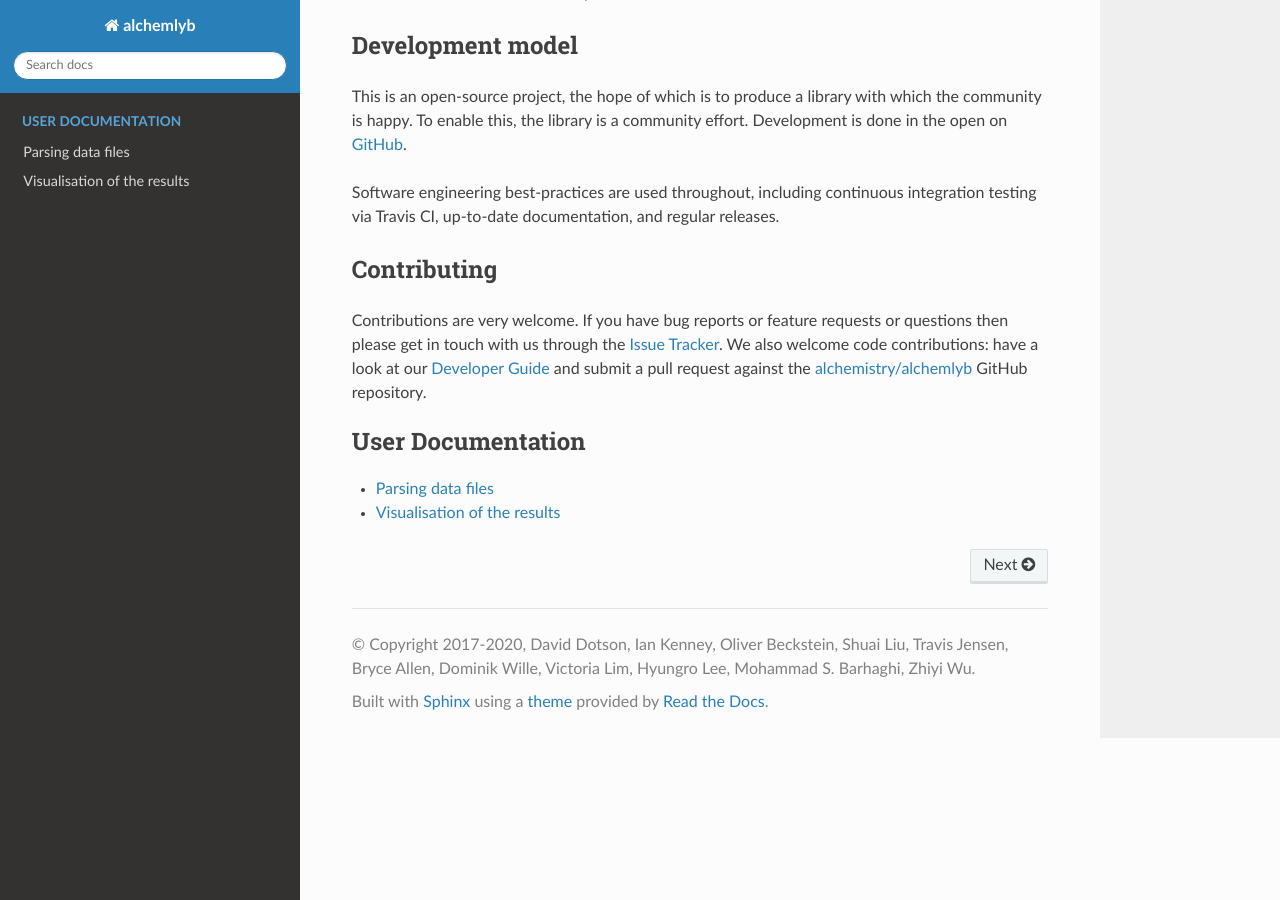
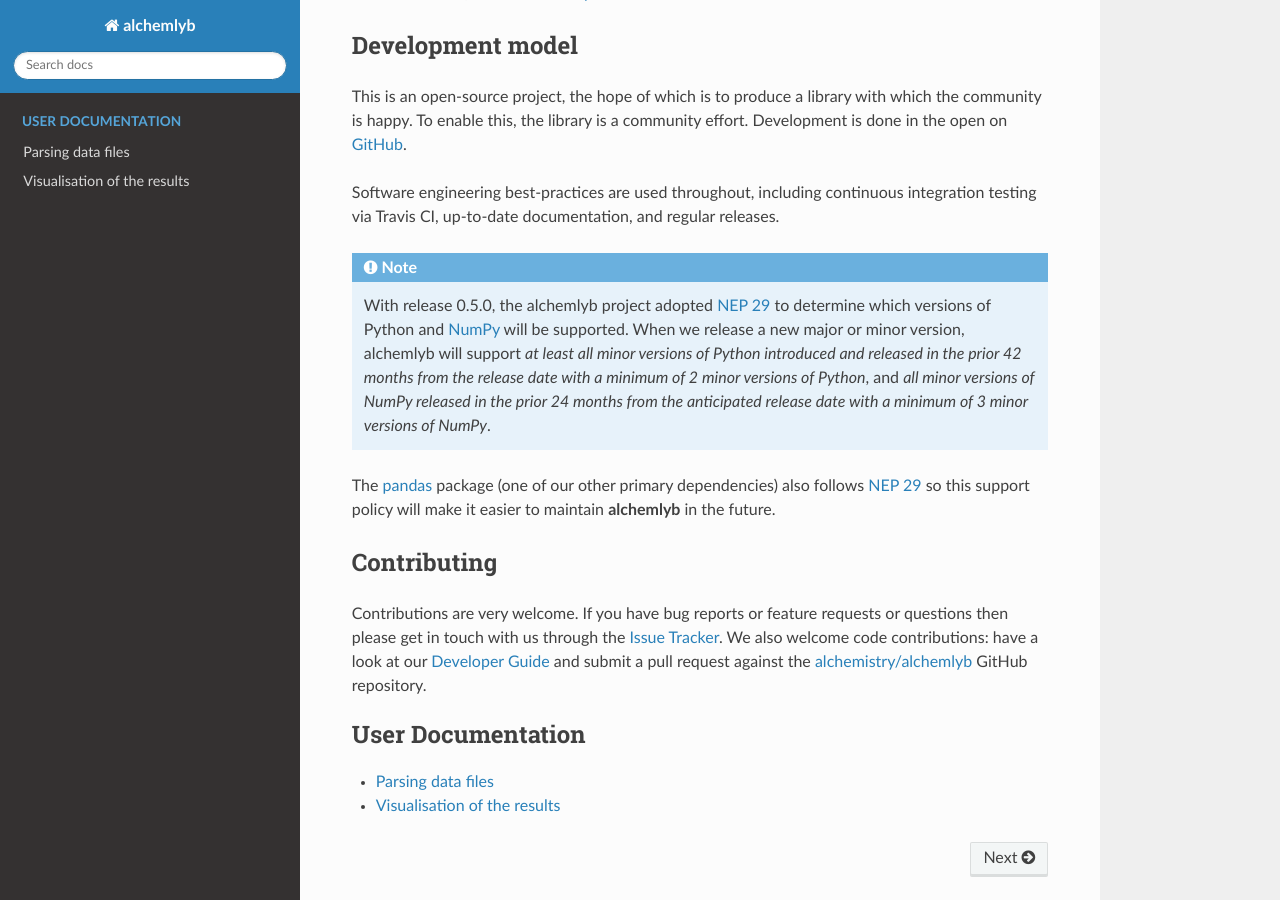
Before and after one commit to alchemistry/alchemlyb, a Sphinx documentation site: the page built from docs/index.rst, in a window 1280 px wide and 900 px high, scrolled down 739 px. Built offline with Sphinx 7.4.7 and the Read the Docs theme 2.0.0, drawn with Linux system fonts in a browser that asks for light colours; pages that are not in the unit, such as notebooks, are missing from menus; the version number could not be read and is left out.

Commit message:
adopt NEP29
- close #140
- drop Python 3.6
- require pandas >= 1.2
- update setp.py metadata
- update CHANGES
- updated docs (add note to Development Model)

```diff
--- a/docs/index.rst
+++ b/docs/index.rst
@@ -39,8 +39,17 @@ Development is done in the open on `GitHub`_.
 
 Software engineering best-practices are used throughout, including continuous integration testing via Travis CI, up-to-date documentation, and regular releases.
 
+.. Note::
+   With release 0.5.0, the alchemlyb project adopted `NEP 29`_ to determine which versions of Python and NumPy_ will be supported.
+   When we release a new major or minor version, alchemlyb will support *at least all minor versions of Python introduced and released in the prior 42 months from the release date with a minimum of 2 minor versions of Python*, and *all minor versions of NumPy released in the prior 24 months from the anticipated release date with a minimum of 3 minor versions of NumPy*.
+
+The pandas_ package (one of our other primary dependencies) also follows `NEP 29`_ so this support policy will make it easier to maintain **alchemlyb** in the future.
+
+
 .. _`GitHub`: https://github.com/alchemistry/alchemlyb
-
+.. _`NEP 29`: https://numpy.org/neps/nep-0029-deprecation_policy.html
+.. _NumPy: https://numpy.org
+.. _pandas: https://pandas.pydata.org/
 
 .. _contact:
 
--- a/setup.py
+++ b/setup.py
@@ -28,7 +28,6 @@ setup(name='alchemlyb',
         'Operating System :: Microsoft :: Windows ',
         'Programming Language :: Python',
         'Programming Language :: Python :: 3',
-        'Programming Language :: Python :: 3.6',
         'Programming Language :: Python :: 3.7',
         'Programming Language :: Python :: 3.8',
         'Programming Language :: Python :: 3.9',
@@ -44,5 +43,5 @@ setup(name='alchemlyb',
       long_description=open('README.rst').read(),
       long_description_content_type='text/x-rst',
       tests_require = ['pytest', 'alchemtest'],
-      install_requires=['numpy', 'pandas>=1.0', 'pymbar>=3.0.5,<4', 'scipy', 'scikit-learn', 'matplotlib']
+      install_requires=['numpy', 'pandas>=1.2', 'pymbar>=3.0.5,<4', 'scipy', 'scikit-learn', 'matplotlib']
       )
```
Also changed, not shown: .travis.yml, 1 other file.
